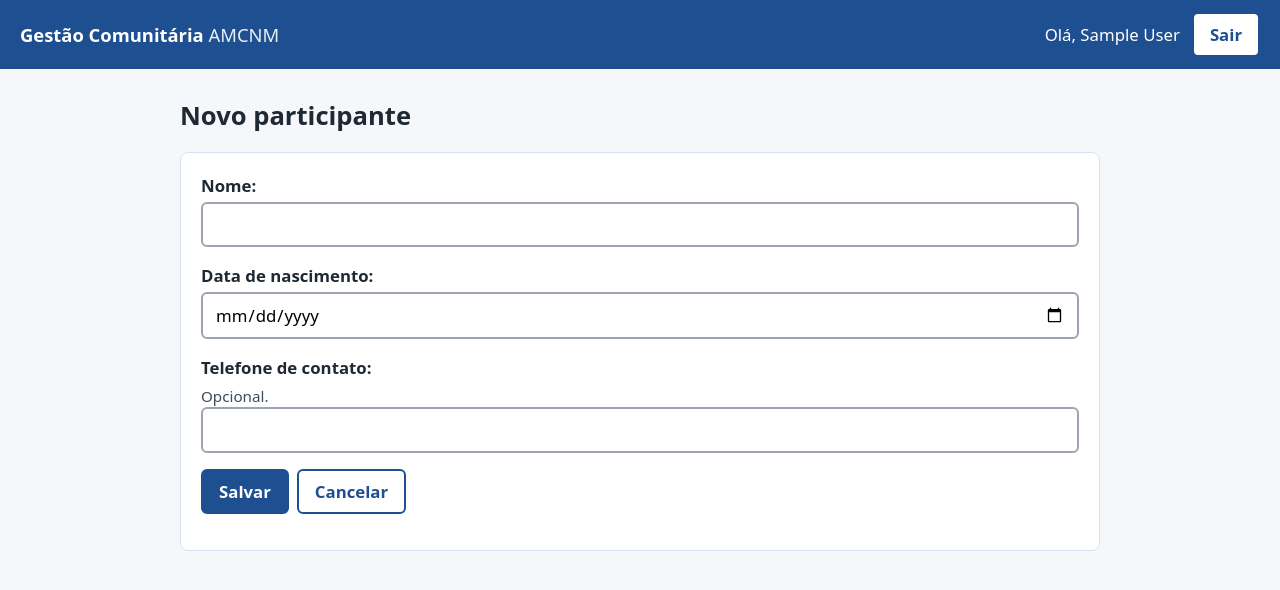
After one commit to Pedro-HS-Rodrigues/projeto-de-software-2026, a Django app: page /participantes/novo/ in a window 1280 px wide. The commit adds this page. Shown: the top 590 px of the page. Run offline with Django 5.2, Linux system fonts and the light colour scheme; the visitor is signed in with stand-in values (Sample User, id 1); parts of the project's set-up code (start-up, migrations or seed data) failed here and were passed over.

Commit message:
feat(participantes): cadastro, edição, busca e desativação de participantes (RF02, RF03)

```diff
--- /dev/null
+++ b/gestao/forms.py
@@ -0,0 +1,30 @@
+from django import forms
+
+from .models import Participante
+
+
+class ParticipanteForm(forms.ModelForm):
+    confirmar_duplicidade = forms.BooleanField(
+        label="Confirmo que é outra pessoa e quero salvar mesmo assim",
+        required=False,
+    )
+
+    class Meta:
+        model = Participante
+        fields = ["nome", "data_nascimento", "telefone_contato"]
+        widgets = {
+            "data_nascimento": forms.DateInput(attrs={"type": "date"}, format="%Y-%m-%d"),
+            "telefone_contato": forms.TextInput(attrs={"type": "tel", "autocomplete": "off"}),
+        }
+        help_texts = {"telefone_contato": "Opcional."}
+
+    def __init__(self, *args, mostrar_confirmacao=False, **kwargs):
+        super().__init__(*args, **kwargs)
+        if not mostrar_confirmacao:
+            del self.fields["confirmar_duplicidade"]
+
+    def clean_nome(self):
+        nome = self.cleaned_data["nome"].strip()
+        if not nome:
+            raise forms.ValidationError("Informe o nome do participante.")
+        return nome
--- /dev/null
+++ b/gestao/models.py
@@ -0,0 +1,27 @@
+"""Camada de persistência: entidades do MVP mapeadas pelo ORM do Django."""
+from django.core.exceptions import ValidationError
+from django.db import models
+from django.utils import timezone
+
+
+def nao_pode_ser_futura(data):
+    if data and data > timezone.localdate():
+        raise ValidationError("A data de nascimento não pode ser no futuro.")
+
+
+class Participante(models.Model):
+    """Cadastro único do morador atendido pela associação."""
+
+    nome = models.CharField("nome", max_length=150)
+    data_nascimento = models.DateField("data de nascimento", validators=[nao_pode_ser_futura])
+    telefone_contato = models.CharField("telefone de contato", max_length=20, blank=True)
+    ativo = models.BooleanField("ativo", default=True)
+    criado_em = models.DateTimeField(auto_now_add=True)
+
+    class Meta:
+        ordering = ["nome"]
+        verbose_name = "participante"
+        verbose_name_plural = "participantes"
+
+    def __str__(self):
+        return f"{self.nome} ({self.data_nascimento:%d/%m/%Y})"
--- a/gestao/static/css/estilo.css
+++ b/gestao/static/css/estilo.css
@@ -127,6 +127,11 @@ input[type="checkbox"], input[type="radio"] { width: 22px; height: 22px; }
 .campo-check { display: flex; gap: .5rem; align-items: center; min-height: 44px; }
 .campo-check label { font-weight: 600; }
 
+/* Formulários gerados pelo Django (form.as_div) */
+.formulario > div { margin-bottom: 1rem; }
+.formulario label { display: block; font-weight: 600; margin-bottom: .25rem; }
+.formulario .helptext { font-size: .95rem; color: #3e4c59; margin-top: .25rem; }
+
 .erro, .errorlist { color: var(--cor-erro); font-weight: 600; }
 .errorlist { list-style: none; padding: 0; margin: .25rem 0 0; }
 
--- a/gestao/templates/gestao/menu.html
+++ b/gestao/templates/gestao/menu.html
@@ -4,5 +4,6 @@
 <h1>Menu inicial</h1>
 <p>Escolha o que deseja fazer.</p>
 <nav class="menu" aria-label="Funções do sistema">
+  <a href="{% url 'participante_lista' %}"><strong>Participantes</strong>Cadastrar, pesquisar e editar moradores.</a>
 </nav>
 {% endblock %}
--- /dev/null
+++ b/gestao/templates/gestao/participante_form.html
@@ -0,0 +1,27 @@
+{% extends "base.html" %}
+{% block titulo %}{% if participante %}Editar participante{% else %}Novo participante{% endif %}{% endblock %}
+{% block conteudo %}
+<h1>{% if participante %}Editar participante{% else %}Novo participante{% endif %}</h1>
+
+{% if duplicados %}
+  <section class="cartao" aria-labelledby="titulo-duplicados">
+    <h2 id="titulo-duplicados">! Possível cadastro repetido</h2>
+    <p>Encontramos participante(s) com o mesmo nome e data de nascimento:</p>
+    <ul>
+      {% for d in duplicados %}<li>{{ d.nome }} — {{ d.data_nascimento|date:"d/m/Y" }}{% if not d.ativo %} (inativo){% endif %}</li>{% endfor %}
+    </ul>
+    <p>Se for a mesma pessoa, use o cadastro existente. Se for outra pessoa, marque a confirmação e salve.</p>
+  </section>
+{% endif %}
+
+<section class="cartao">
+  <form method="post" class="formulario" novalidate>
+    {% csrf_token %}
+    {{ form.as_div }}
+    <div class="acoes">
+      <button type="submit">Salvar</button>
+      <a class="botao secundario" href="{% url 'participante_lista' %}">Cancelar</a>
+    </div>
+  </form>
+</section>
+{% endblock %}
--- a/gestao/urls.py
+++ b/gestao/urls.py
@@ -4,4 +4,10 @@ from . import views
 
 urlpatterns = [
     path("", views.menu, name="menu"),
+    # Participantes
+    path("participantes/", views.participante_lista, name="participante_lista"),
+    path("participantes/novo/", views.participante_form, name="participante_novo"),
+    path("participantes/<int:pk>/editar/", views.participante_form, name="participante_editar"),
+    path("participantes/<int:pk>/ativo/", views.participante_alternar_ativo, name="participante_ativo"),
+    path("participantes/<int:pk>/excluir/", views.participante_excluir, name="participante_excluir"),
 ]
--- a/gestao/views.py
+++ b/gestao/views.py
@@ -1,6 +1,72 @@
 """Camada de apresentação: recebe as ações do usuário e devolve as telas."""
-from django.shortcuts import render
+from django.contrib import messages
+from django.db.models import ProtectedError
+from django.shortcuts import get_object_or_404, redirect, render
+from django.views.decorators.http import require_POST
+
+from . import services
+from .forms import ParticipanteForm
+from .models import Participante
 
 
 def menu(request):
     return render(request, "gestao/menu.html")
+
+
+# ---------------------------------------------------------------- Participantes
+
+def participante_lista(request):
+    termo = request.GET.get("q", "")
+    participantes = services.buscar_participantes(termo)
+    return render(request, "gestao/participante_lista.html", {"participantes": participantes, "termo": termo})
+
+
+def participante_form(request, pk=None):
+    participante = get_object_or_404(Participante, pk=pk) if pk else None
+    duplicados = []
+
+    if request.method == "POST":
+        form = ParticipanteForm(request.POST, instance=participante, mostrar_confirmacao=True)
+        if form.is_valid():
+            duplicados = services.possiveis_duplicados(
+                form.cleaned_data["nome"], form.cleaned_data["data_nascimento"], ignorar_id=pk
+            )
+            if duplicados.exists() and not form.cleaned_data.get("confirmar_duplicidade"):
+                messages.warning(request, "Já existe participante com o mesmo nome e data de nascimento. Confira abaixo.")
+            else:
+                salvo = form.save()
+                messages.success(request, f"Participante “{salvo.nome}” salvo.")
+                return redirect("participante_lista")
+    else:
+        form = ParticipanteForm(instance=participante)
+
+    if not duplicados:
+        form.fields.pop("confirmar_duplicidade", None)
+    return render(
+        request,
+        "gestao/participante_form.html",
+        {"form": form, "participante": participante, "duplicados": duplicados},
+    )
+
+
+@require_POST
+def participante_alternar_ativo(request, pk):
+    participante = get_object_or_404(Participante, pk=pk)
+    participante.ativo = not participante.ativo
+    participante.save(update_fields=["ativo"])
+    situacao = "reativado" if participante.ativo else "desativado"
+    messages.success(request, f"Participante “{participante.nome}” {situacao}.")
+    return redirect("participante_lista")
+
+
+def participante_excluir(request, pk):
+    participante = get_object_or_404(Participante, pk=pk)
+    if request.method == "POST":
+        try:
+            participante.delete()
+        except ProtectedError:
+            messages.error(request, "Este participante tem histórico e não pode ser excluído. Desative o cadastro.")
+        else:
+            messages.success(request, f"Participante “{participante.nome}” excluído.")
+        return redirect("participante_lista")
+    return render(request, "gestao/confirmar_exclusao.html", {"objeto": participante, "voltar": "participante_lista"})
```
Also changed, not shown: gestao/admin.py (added, +10 -0 lines), gestao/services.py (added, +27 -0 lines), gestao/templates/gestao/confirmar_exclusao.html (added, +14 -0 lines), gestao/templates/gestao/participante_lista.html (added, +51 -0 lines), gestao/migrations/0001_participante.py (added), gestao/migrations/__init__.py (added).
